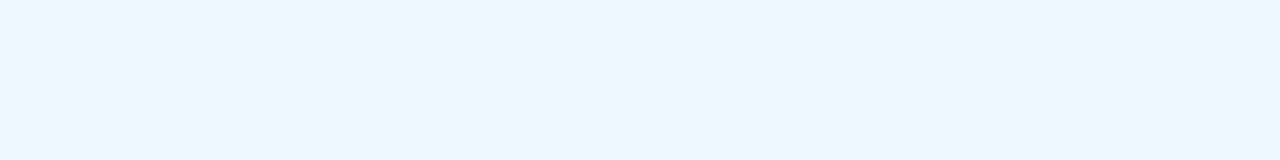
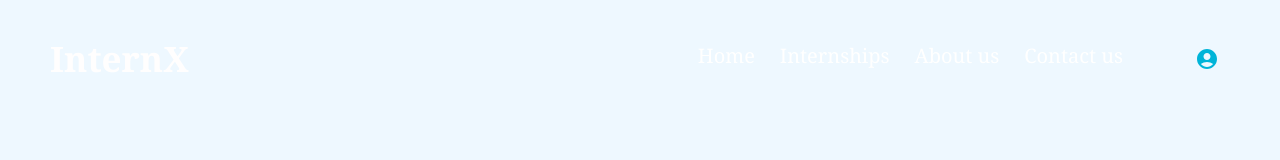
Before and after one commit to KushaRa/InternX_Front, a React (Create React App) app in the folder skillsync/: page /categories in a window 1280 px wide. Shown: the top 160 px of the page. Built offline with nearby package versions, Linux system fonts and the light colour scheme.

Commit message:
import nav bar

```diff
--- a/skillsync/src/Pages/Categories/categories.jsx
+++ b/skillsync/src/Pages/Categories/categories.jsx
@@ -1,8 +1,12 @@
-import React from 'react';
-import './categories.css';
+import React from "react";
+import "./categories.css";
+import MainNav from "../../components/MainNav/MainNav";
 
 export const Categories = () => {
   return (
-    <div></div>
-  )
-}
+    <div className="categorie_page">
+
+      <MainNav />
+    </div>
+  );
+};
```
